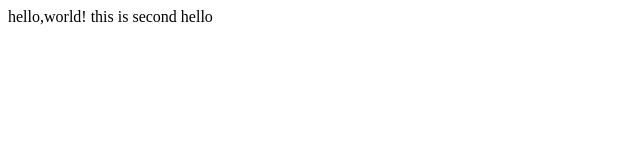
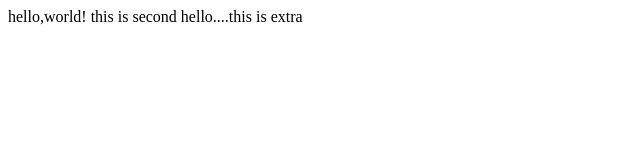
Before and after one commit to tariqulislam-fa1/new_repository, a plain HTML site: page index.html in a window 1280 px wide. Shown: the full height of the page, 0-640 px from the left. Drawn offline with Linux system fonts and the light colour scheme.

Commit message:
Update index.html

```diff
--- a/index.html
+++ b/index.html
@@ -6,6 +6,6 @@
     <title>Document</title>
 </head>
 <body>
-    hello,world! this is second hello
+    hello,world! this is second hello....this is extra
 </body>
 </html>
```
